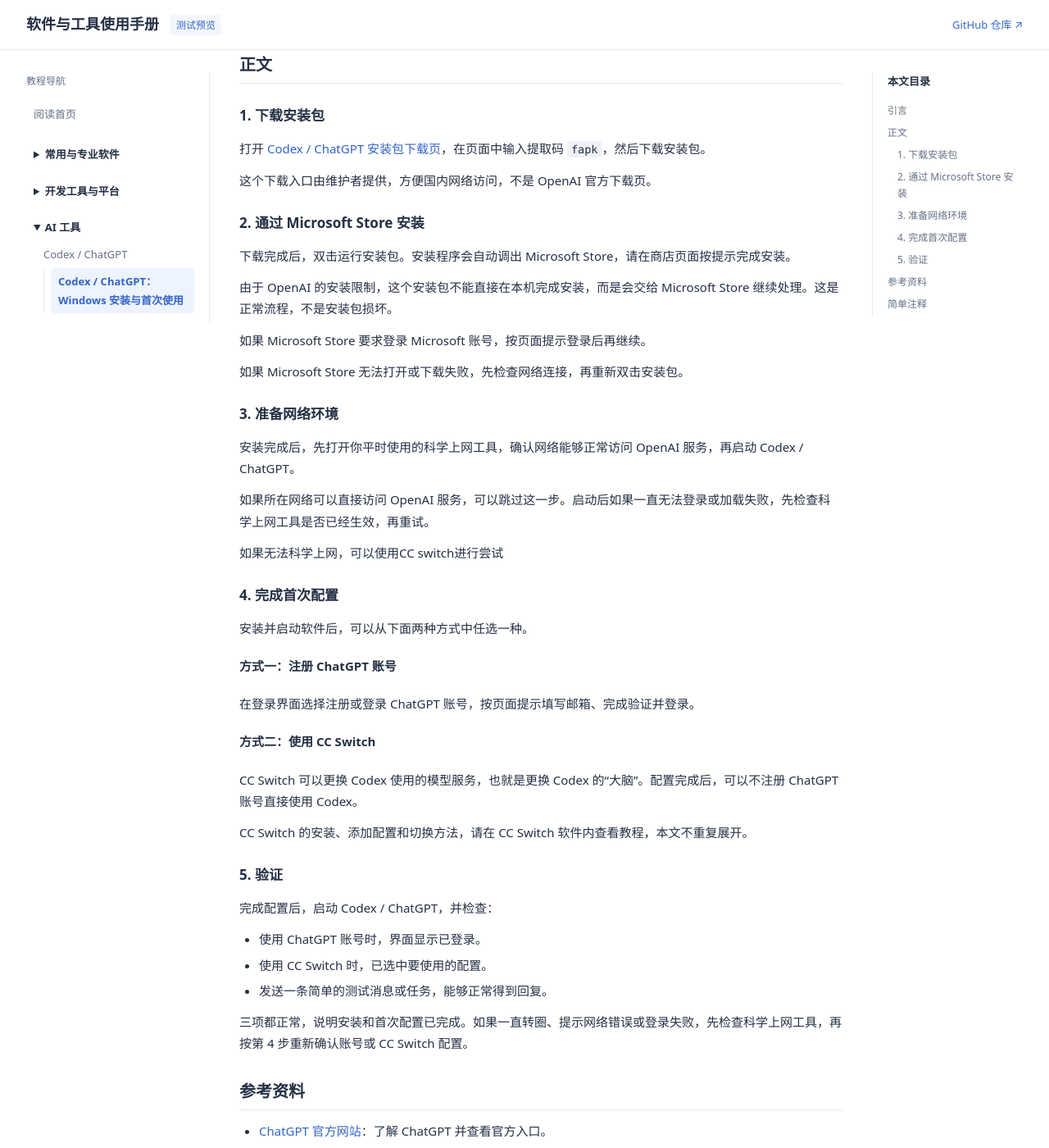
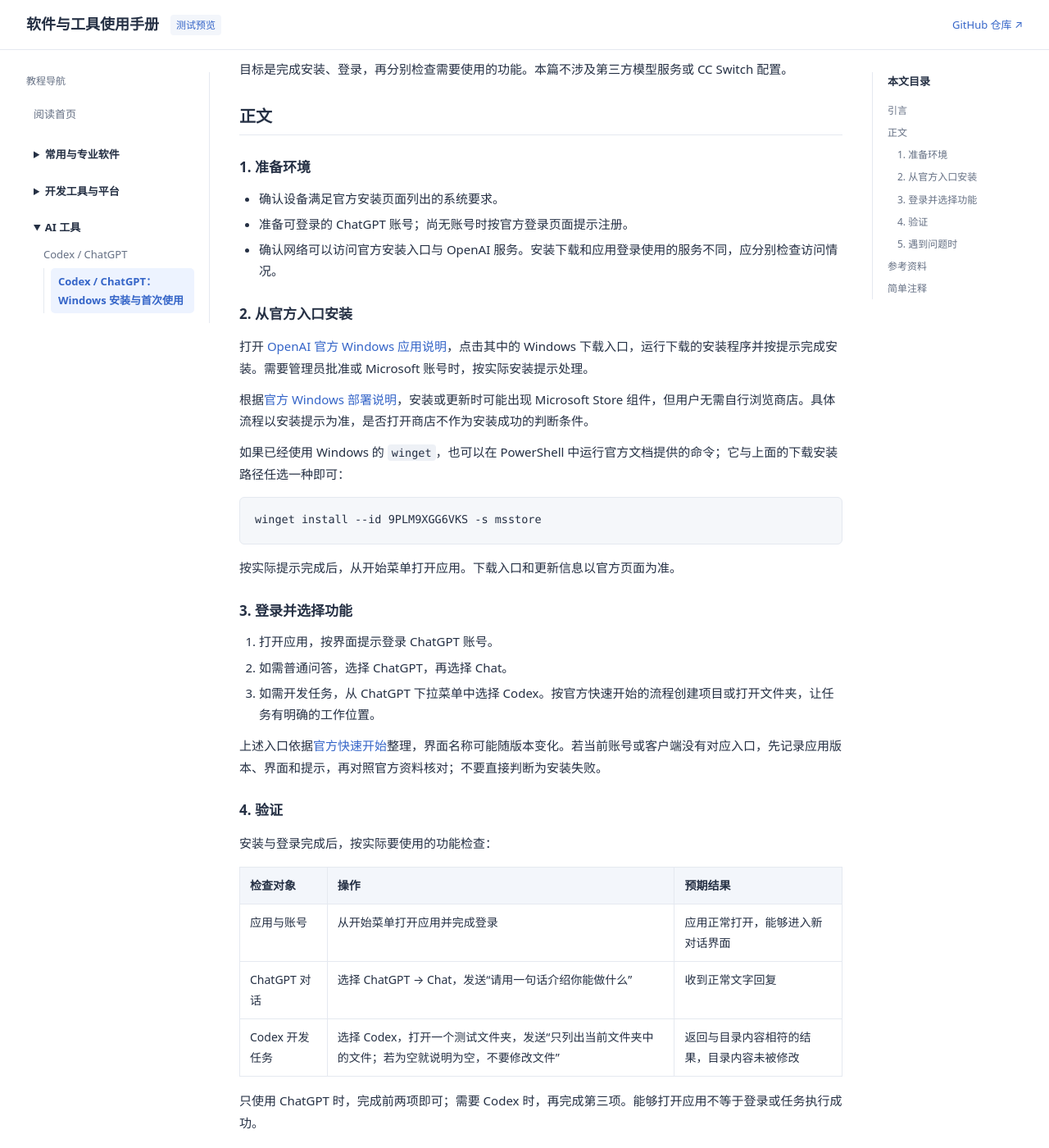
Before and after one commit to MashedPotato817/software-handbook, a Jekyll site: the page built from pages/codex/install.md, in a window 1280 px wide and 1400 px high, scrolled down 402 px. Shown: the whole window at 82% size. Built offline with Jekyll 4.4.1, drawn with Linux system fonts in a browser that asks for light colours; our own code applies the rules of GitHub Pages for plain Markdown files; some of the changed text lies outside the part shown.

Commit message:
fix(handbook): 优化 Codex 教程并澄清提交检查报错
- 根据 OpenAI 官方 Windows 应用、快速开始和部署说明修订下载、登录与功能验证；保留安装待人工验证状态

- 区分提交标题格式、标题语言、正文为空及正文格式错误，说明 Git 提交正文与 PR 说明不同，回应 Issue #7

- 验证：9 项 Node 回归测试、Markdown 相对链接、工作流 YAML 与 git diff --check 通过；未重新安装应用或执行登录验证

````diff
--- a/pages/codex/index.md
+++ b/pages/codex/index.md
@@ -1,13 +1,15 @@
 ---
 title: Codex / ChatGPT
 category: AI 工具
-author: HGXdev  (hgxdev.com)
+author: HGXdev
 ---
-> Edit BY HGXdev (hgxdev.com)
+
 # Codex / ChatGPT
 
-Codex 是 OpenAI 提供的编程智能体，可以在项目中读取文件、运行命令和修改代码；ChatGPT 是通用的对话助手，适合问答、写作和资料整理。两者已经整合在同一个客户端中，安装一个软件即可使用。
+Codex 是 OpenAI 提供的编程智能体，适合处理项目中的代码和开发任务；ChatGPT 适合问答、写作和资料整理。目前的 ChatGPT 桌面应用提供 ChatGPT 和 Codex 入口，具体操作见[官方快速开始](https://learn.chatgpt.com/docs/quickstart?setup=app)。
+
+> 状态：教程试写稿，安装和首次使用流程待人工验证。初稿由 HGXdev 提供，维护者依据官方资料修订。
 
 ## 教程
 
-- [Windows 安装与首次使用](install.md)：下载客户端，通过 Microsoft Store 完成安装，并选择注册 ChatGPT 账号或使用 CC Switch 完成配置。
+- [Windows 安装与首次使用](install.md)：从官方入口安装桌面应用，使用 ChatGPT 账号登录，并检查 ChatGPT 与 Codex 的基本使用流程。
--- a/pages/codex/install.md
+++ b/pages/codex/install.md
@@ -1,73 +1,74 @@
 # Codex / ChatGPT：Windows 安装与首次使用
 
-> 状态：依据维护者提供的信息整理，安装流程和 CC Switch 配置尚待实际验证。
-> Edit BY HGXdev
-> 适用环境：Windows 10 / 11；网络环境需能正常访问 OpenAI 服务。
+> 状态：试写稿。已于 2026-10-19 核对下方官方资料；尚未在新设备上按本文完成安装、登录和首次使用验证。
+>
+> 适用环境：Windows，具体系统版本与设备要求以官方安装页面为准；最低系统构建号尚待人工核对。
+>
+> 初稿：HGXdev；维护者依据官方资料修订。
 
 ## 引言
 
-Codex 和 ChatGPT 都是 OpenAI 的产品。Codex 偏向在项目中完成编程任务，ChatGPT 偏向日常对话，目前两者已经融合在同一个软件里，不需要分别安装。
+本篇介绍 ChatGPT 桌面应用的官方安装与账号登录路径。应用中可以选择 ChatGPT 进行对话，也可以选择 Codex 处理开发任务；桌面应用入口与 Codex CLI、IDE 扩展应区分。
 
-本篇完成三件事：下载并安装客户端、准备网络环境、选择一种方式完成首次配置。
+目标是完成安装、登录，再分别检查需要使用的功能。本篇不涉及第三方模型服务或 CC Switch 配置。
 
 ## 正文
 
-### 1. 下载安装包
+### 1. 准备环境
 
-打开 [Codex / ChatGPT 安装包下载页](https://hgxhome.lanzoub.com/iyG4c4cgmlvc)，在页面中输入提取码 `fapk`，然后下载安装包。
+- 确认设备满足官方安装页面列出的系统要求。
+- 准备可登录的 ChatGPT 账号；尚无账号时按官方登录页面提示注册。
+- 确认网络可以访问官方安装入口与 OpenAI 服务。安装下载和应用登录使用的服务不同，应分别检查访问情况。
 
-这个下载入口由维护者提供，方便国内网络访问，不是 OpenAI 官方下载页。
+### 2. 从官方入口安装
 
-### 2. 通过 Microsoft Store 安装
+打开 [OpenAI 官方 Windows 应用说明](https://learn.chatgpt.com/docs/windows/windows-app)，点击其中的 Windows 下载入口，运行下载的安装程序并按提示完成安装。需要管理员批准或 Microsoft 账号时，按实际安装提示处理。
 
-下载完成后，双击运行安装包。安装程序会自动调出 Microsoft Store，请在商店页面按提示完成安装。
+根据[官方 Windows 部署说明](https://learn.chatgpt.com/docs/enterprise/windows-deployment)，安装或更新时可能出现 Microsoft Store 组件，但用户无需自行浏览商店。具体流程以安装提示为准，是否打开商店不作为安装成功的判断条件。
 
-由于 OpenAI 的安装限制，这个安装包不能直接在本机完成安装，而是会交给 Microsoft Store 继续处理。这是正常流程，不是安装包损坏。
+如果已经使用 Windows 的 `winget`，也可以在 PowerShell 中运行官方文档提供的命令；它与上面的下载安装路径任选一种即可：
 
-如果 Microsoft Store 要求登录 Microsoft 账号，按页面提示登录后再继续。
+```powershell
+winget install --id 9PLM9XGG6VKS -s msstore
+```
 
-如果 Microsoft Store 无法打开或下载失败，先检查网络连接，再重新双击安装包。
+按实际提示完成后，从开始菜单打开应用。下载入口和更新信息以官方页面为准。
 
-### 3. 准备网络环境
+### 3. 登录并选择功能
 
-安装完成后，先打开你平时使用的科学上网工具，确认网络能够正常访问 OpenAI 服务，再启动 Codex / ChatGPT。
+1. 打开应用，按界面提示登录 ChatGPT 账号。
+2. 如需普通问答，选择 ChatGPT，再选择 Chat。
+3. 如需开发任务，从 ChatGPT 下拉菜单中选择 Codex。按官方快速开始的流程创建项目或打开文件夹，让任务有明确的工作位置。
 
-如果所在网络可以直接访问 OpenAI 服务，可以跳过这一步。启动后如果一直无法登录或加载失败，先检查科学上网工具是否已经生效，再重试。
+上述入口依据[官方快速开始](https://learn.chatgpt.com/docs/quickstart?setup=app)整理，界面名称可能随版本变化。若当前账号或客户端没有对应入口，先记录应用版本、界面和提示，再对照官方资料核对；不要直接判断为安装失败。
 
-如果无法科学上网，可以使用CC switch进行尝试
+### 4. 验证
 
-### 4. 完成首次配置
+安装与登录完成后，按实际要使用的功能检查：
 
-安装并启动软件后，可以从下面两种方式中任选一种。
+| 检查对象 | 操作 | 预期结果 |
+| --- | --- | --- |
+| 应用与账号 | 从开始菜单打开应用并完成登录 | 应用正常打开，能够进入新对话界面 |
+| ChatGPT 对话 | 选择 ChatGPT → Chat，发送“请用一句话介绍你能做什么” | 收到正常文字回复 |
+| Codex 开发任务 | 选择 Codex，打开一个测试文件夹，发送“只列出当前文件夹中的文件；若为空就说明为空，不要修改文件” | 返回与目录内容相符的结果，目录内容未被修改 |
 
-#### 方式一：注册 ChatGPT 账号
+只使用 ChatGPT 时，完成前两项即可；需要 Codex 时，再完成第三项。能够打开应用不等于登录或任务执行成功。
 
-在登录界面选择注册或登录 ChatGPT 账号，按页面提示填写邮箱、完成验证并登录。
+验证后请记录 Windows 版本、应用版本、验证日期、实际使用的功能和结果。本文当前没有这些人工复现记录，不能据此认定安装流程已经验证。
 
-#### 方式二：使用 CC Switch
+### 5. 遇到问题时
 
-CC Switch 可以更换 Codex 使用的模型服务，也就是更换 Codex 的“大脑”。配置完成后，可以不注册 ChatGPT 账号直接使用 Codex。
-
-CC Switch 的安装、添加配置和切换方法，请在 CC Switch 软件内查看教程，本文不重复展开。
-
-### 5. 验证
-
-完成配置后，启动 Codex / ChatGPT，并检查：
-
-- 使用 ChatGPT 账号时，界面显示已登录。
-- 使用 CC Switch 时，已选中要使用的配置。
-- 发送一条简单的测试消息或任务，能够正常得到回复。
-
-三项都正常，说明安装和首次配置已完成。如果一直转圈、提示网络错误或登录失败，先检查科学上网工具，再按第 4 步重新确认账号或 CC Switch 配置。
+- **安装下载失败**：记录安装入口、错误提示和时间，检查该下载入口及 Microsoft 分发服务是否可访问。
+- **登录或加载失败**：检查账号提示和 OpenAI 服务访问情况；保留错误信息，区分账号、网络与安装问题。
+- **Codex 任务未成功**：确认选择了 Codex 和正确的测试文件夹，检查任务记录中的提示。普通聊天回复不能替代 Codex 任务验证。
 
 ## 参考资料
 
-- [ChatGPT 官方网站](https://chatgpt.com/)：了解 ChatGPT 并查看官方入口。
-- [OpenAI Codex 介绍页](https://openai.com/codex/)：了解 Codex 的功能和官方说明。
+- [OpenAI：Windows 桌面应用](https://learn.chatgpt.com/docs/windows/windows-app)：官方安装入口、Windows 使用说明与可选的 winget 命令。
+- [OpenAI：快速开始](https://learn.chatgpt.com/docs/quickstart?setup=app)：账号登录、ChatGPT / Codex 功能选择和首次任务。
+- [OpenAI：Windows 部署说明](https://learn.chatgpt.com/docs/enterprise/windows-deployment)：安装方式与 Microsoft Store 组件说明。
 
 ## 简单注释
 
-- **Codex 和 ChatGPT 的区别**：Codex 更偏向项目中的编程任务，ChatGPT 更偏向日常问答；本篇安装的客户端已经整合两者。
-- **安装包来源**：网盘链接由HGXdev提供，不是 OpenAI 官方下载地址。下载页只需输入提取码，不需要填写 ChatGPT 账号或密码。
-- **科学上网工具**：需要读者自行准备可用的工具，本手册不提供相关服务。
-- **CC Switch**：本文只说明它可用于更换 Codex 的模型服务，具体操作以 CC Switch 软件内教程为准。
+- **ChatGPT 账号**：本篇采用官方账号登录流程；其他认证或第三方服务配置不在本文范围内。
+- **待验证**：资料核对、链接检查和站点构建不等于实际完成软件安装或任务执行。
````
Also changed, not shown: CONTRIBUTING.md (+11 -1 lines), index.md (+1 -1 lines), .github/tests/commit-messages.test.cjs, .github/workflows/commit-messages.yml, README.md.
